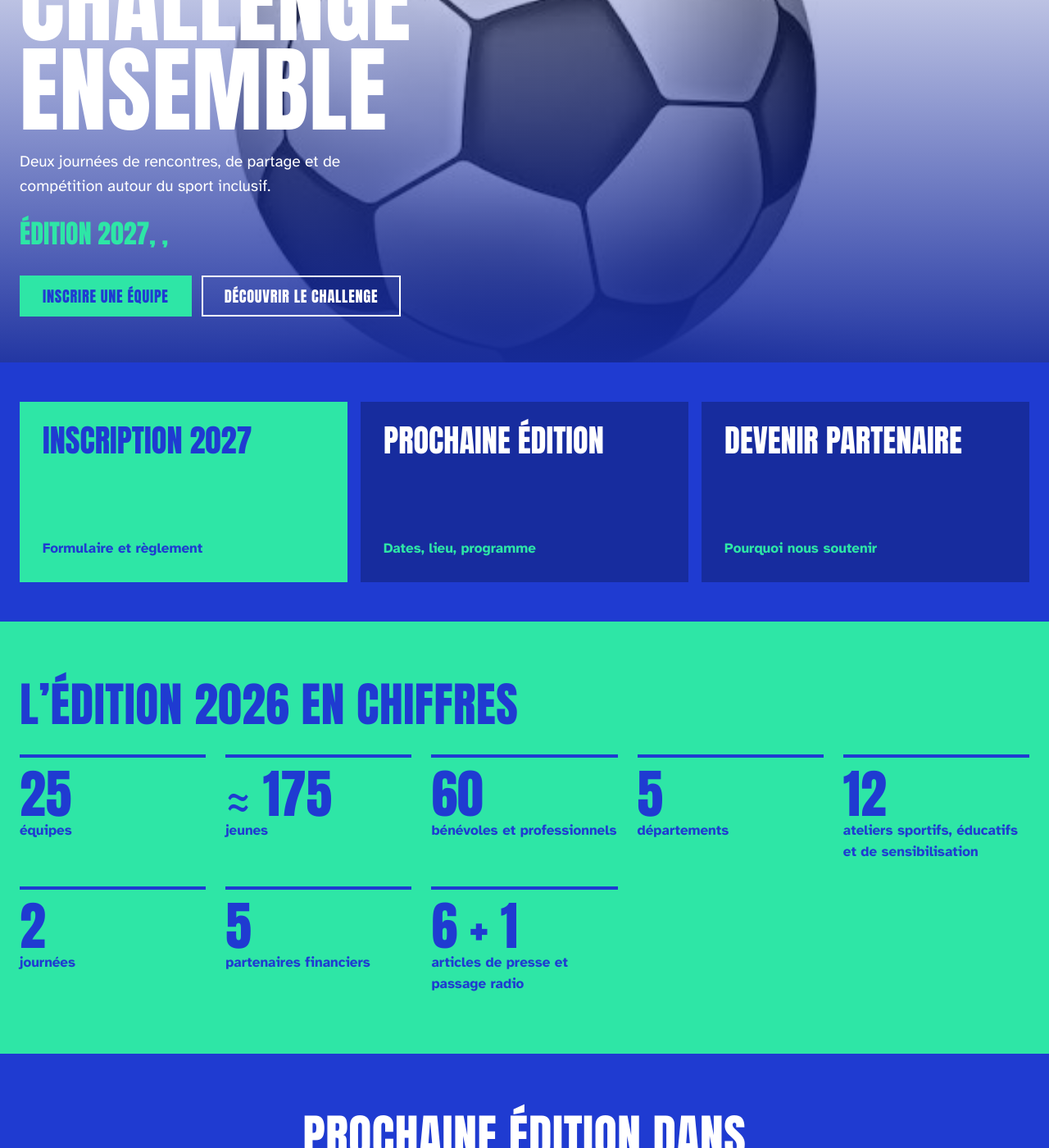
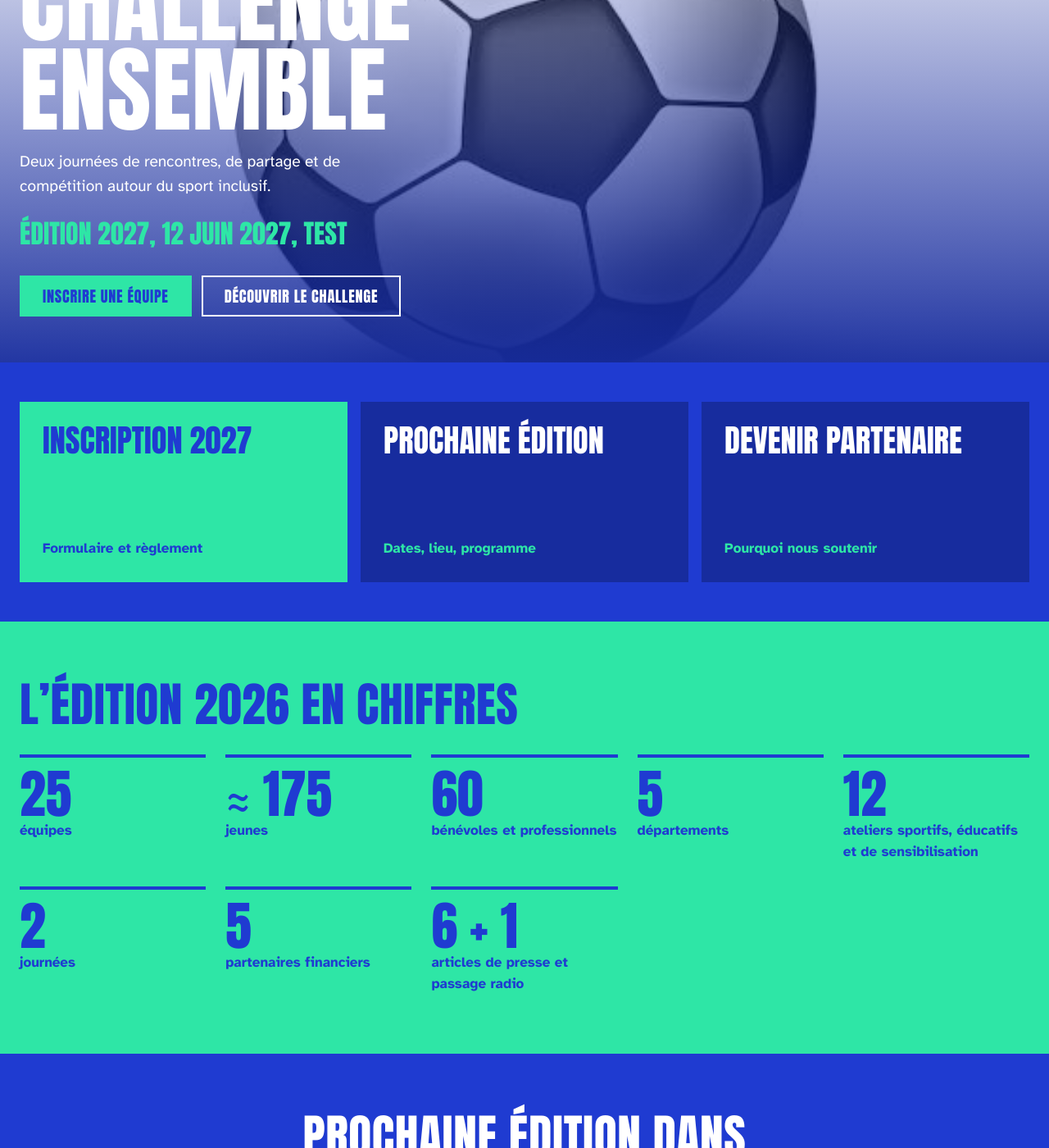
Before and after one commit to PEPBA2235/challenge-ensemble, a Jekyll site: the page built from index.html, in a window 1280 px wide and 1400 px high, scrolled down 275 px. Shown: the whole window at 82% size. Built offline with Jekyll 4.4.1, drawn with Linux system fonts in a browser that asks for light colours.

Commit message:
Update _data/prochaine.yml (via Pages CMS)

```diff
--- a/_data/prochaine.yml
+++ b/_data/prochaine.yml
@@ -1,16 +1,13 @@
 annee: 2027
-dates: ""
-lieu: ""
-date_debut: ""
-lien_inscription: "https://www.helloasso.com/associations/pep-bretill-armor/evenements/tournoi-football-challenge-ensemble-2027"
-reglement: ""
+dates: 12 juin 2027
+lieu: TEST
+date_debut: 2027-06-12T09:00
+lien_inscription: https://www.helloasso.com/associations/pep-bretill-armor/evenements/tournoi-football-challenge-ensemble-2027
 programme:
   - jour: Jour 1
-    horaires: []
   - jour: Jour 2
-    horaires: []
 infos:
-  adresse: ""
-  acces: ""
-  repas: ""
-  a_prevoir: ""
+  adresse: TEST
+  acces: TEST
+  repas: TEST
+  a_prevoir: TEST
```
